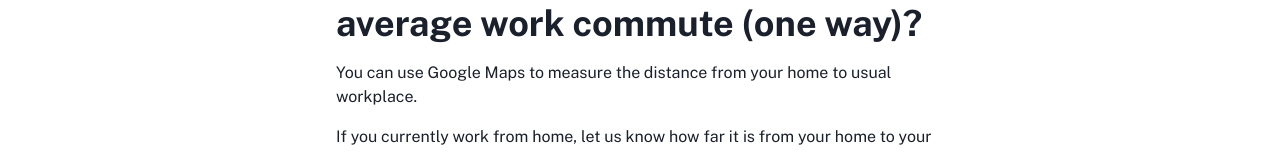
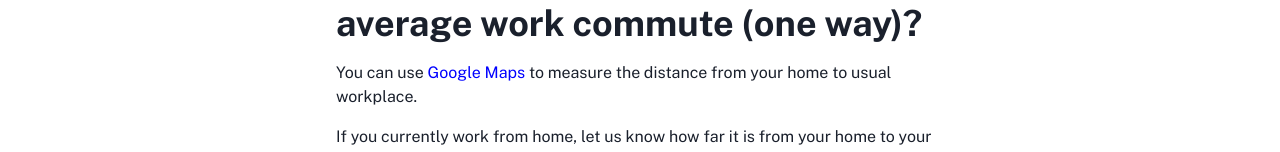
Before and after one commit to CodeforAustralia/council-emissions-calculator, a Next.js app: page /form/Question3 in a window 1280 px wide. Shown: the part 327-479 px from the top of the page. Built offline with nearby package versions, Linux system fonts and the light colour scheme.

Commit message:
fixed link causing build error

```diff
--- a/pages/form/Question3.js
+++ b/pages/form/Question3.js
@@ -1,17 +1,18 @@
 import { useState } from "react";
-import { FormControl, FormHelperText, Input } from "@chakra-ui/react";
 import {
+  FormControl,
+  FormHelperText,
   Grid,
   Heading,
   Text,
   NumberInput,
   NumberInputField,
+  Link,
 } from "@chakra-ui/react";
 import Layout from "../../components/Layout/Layout";
 import useForm from "../../components/FormProvider";
 import { BackButton, ContinueButton } from "../../components/LinkButton/LinkButton";
 import Q3Progress from "../../public/images/progress-bar/q3-progress-bar.svg";
-import LinkButton from "../../components/LinkButton/LinkButton";
 
 export default function Question3() {
   const { answers, setAnswers } = useForm();
@@ -23,7 +24,7 @@ export default function Question3() {
     <Layout>
       <Q3Progress />
       <Heading mt="6">About how many kilometres is your average work commute (one way)?</Heading>
-      <Text mt="4">You can use <a href="https://maps.google.com.au" target="_blank">Google Maps</a> to measure the distance from your home to usual workplace.</Text>
+      <Text mt="4">You can use <Link href="https://maps.google.com.au" color="blue" isExternal={true}>Google Maps</Link> to measure the distance from your home to usual workplace.</Text>
       <Text mt="4">If you currently work from home, let us know how far it is from your home to your usual workplace.</Text>
       <FormControl w="50%" alignSelf="start" mt="4">
         <NumberInput isRequired={true}>
```
